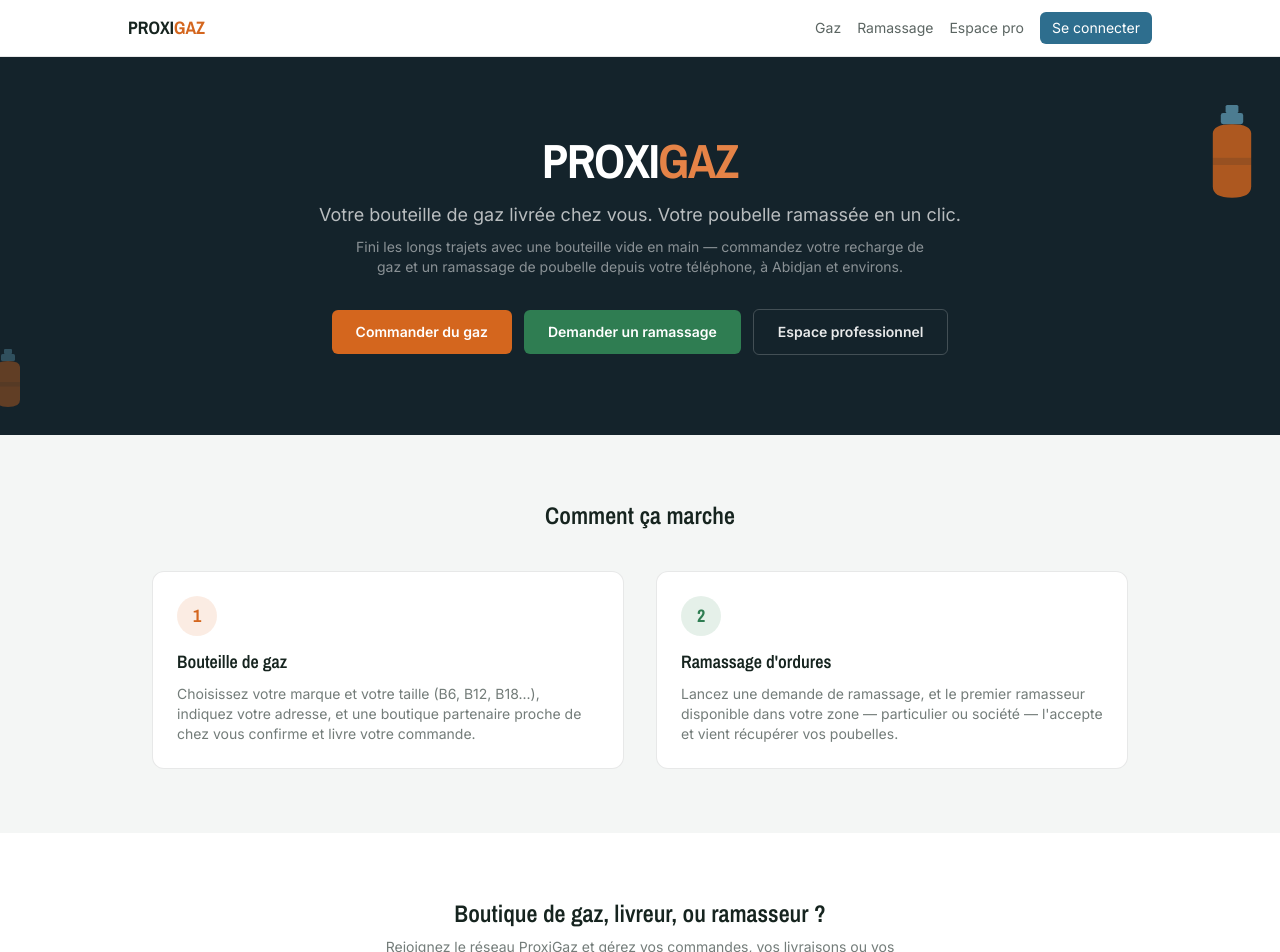
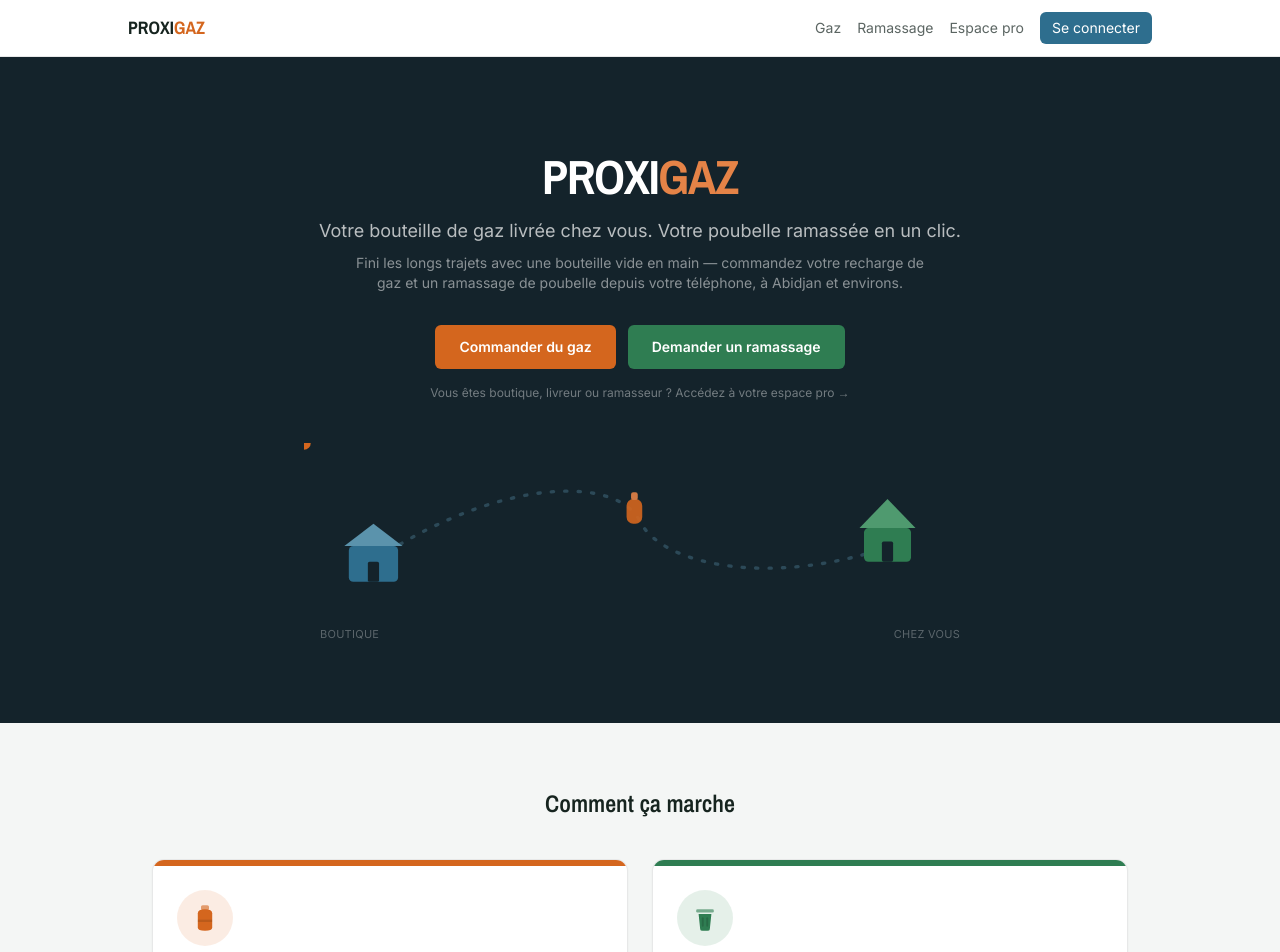
Before and after one commit to keuming/proxygaz-vitrine, a React (Vite) app: page / in a window 1280 px wide. Shown: the top 952 px of the page. Built offline with nearby package versions, Linux system fonts and the light colour scheme; no server answers.

Commit message:
Relooking de l'accueil : hero désencombré, trajet de livraison animé (élément signature), icônes dédiées pour les étapes ; pop-up de succès animée (coche qui se dessine) sur les deux parcours de commande, y compris le ramassage qui n'en avait aucune

```diff
--- /dev/null
+++ b/src/components/DeliveryRoute.tsx
@@ -0,0 +1,45 @@
+export function DeliveryRoute({ className = "" }: { className?: string }) {
+  return (
+    <svg
+      viewBox="0 0 600 160"
+      className={className}
+      fill="none"
+      xmlns="http://www.w3.org/2000/svg"
+      aria-hidden="true"
+    >
+      <path
+        id="route-path"
+        d="M 70 100 C 180 30, 280 30, 300 70 C 320 110, 420 130, 530 90"
+        stroke="#5B93AC"
+        strokeOpacity="0.35"
+        strokeWidth="3"
+        strokeDasharray="2 10"
+        strokeLinecap="round"
+        className="animate-dash-move"
+      />
+
+      <circle r="6" fill="#D4661E">
+        <animateMotion dur="3.5s" repeatCount="indefinite" rotate="auto">
+          <mpath href="#route-path" />
+        </animateMotion>
+      </circle>
+
+      <g transform="translate(40, 78)">
+        <rect x="0" y="14" width="44" height="32" rx="4" fill="#2E6E8E" />
+        <path d="M -4 14 L 22 -6 L 48 14 Z" fill="#5B93AC" />
+        <rect x="17" y="28" width="10" height="18" rx="1.5" fill="#14232B" />
+      </g>
+
+      <g transform="translate(500, 58)">
+        <rect x="0" y="18" width="42" height="30" rx="4" fill="#2F7D52" />
+        <path d="M -4 18 L 21 -8 L 46 18 Z" fill="#4F9A6F" />
+        <rect x="16" y="30" width="10" height="18" rx="1.5" fill="#14232B" />
+      </g>
+
+      <g transform="translate(288, 44)" opacity="0.9">
+        <rect x="0" y="6" width="14" height="22" rx="6" fill="#D4661E" />
+        <rect x="4" y="0" width="6" height="7" rx="2" fill="#E58347" />
+      </g>
+    </svg>
+  );
+}
--- /dev/null
+++ b/src/components/SuccessModal.tsx
@@ -0,0 +1,50 @@
+import { ReactNode } from "react";
+
+export function SuccessModal({
+  titre,
+  sousTitre,
+  couleur = "gaz",
+  children,
+}: {
+  titre: string;
+  sousTitre?: string;
+  couleur?: "gaz" | "safety";
+  children?: ReactNode;
+}) {
+  const teinte = couleur === "gaz" ? "gaz" : "safety";
+
+  return (
+    <div className="fixed inset-0 z-50 flex items-center justify-center bg-ink/50 px-4 backdrop-blur-sm animate-overlay-in">
+      <div className="w-full max-w-sm animate-modal-pop rounded-2xl bg-white p-8 text-center shadow-2xl">
+        <div className="mx-auto mb-5 flex h-20 w-20 items-center justify-center">
+          <svg viewBox="0 0 80 80" className="h-20 w-20">
+            <circle
+              cx="40"
+              cy="40"
+              r="35"
+              fill="none"
+              strokeWidth="4"
+              className={`animate-draw-circle ${teinte === "gaz" ? "stroke-gaz-500" : "stroke-safety-500"}`}
+              strokeLinecap="round"
+              strokeDasharray="220"
+            />
+            <path
+              d="M24 41 L35 52 L57 29"
+              fill="none"
+              strokeWidth="5"
+              strokeLinecap="round"
+              strokeLinejoin="round"
+              className={`animate-draw-check ${teinte === "gaz" ? "stroke-gaz-500" : "stroke-safety-500"}`}
+              strokeDasharray="48"
+            />
+          </svg>
+        </div>
+
+        <h2 className="font-display text-xl font-semibold text-ink">{titre}</h2>
+        {sousTitre && <p className="mt-2 text-sm text-ink/60">{sousTitre}</p>}
+
+        {children && <div className="mt-6">{children}</div>}
+      </div>
+    </div>
+  );
+}
--- a/src/pages/Home.tsx
+++ b/src/pages/Home.tsx
@@ -1,19 +1,26 @@
 import { Link } from "react-router-dom";
+import { DeliveryRoute } from "../components/DeliveryRoute";
 
-function BouteilleFlottante({ className = "" }: { className?: string }) {
+function IconeBouteille() {
   return (
-    <svg
-      viewBox="0 0 160 160"
-      className={`animate-float ${className}`}
-      style={{ animationDelay: "0.3s" }}
-    >
-      <rect x="66" y="30" width="28" height="14" rx="3" fill="#5B93AC" />
-      <rect x="72" y="20" width="16" height="10" rx="2" fill="#5B93AC" />
+    <svg viewBox="0 0 40 40" className="h-8 w-8">
+      <rect x="15" y="4" width="10" height="6" rx="2" fill="currentColor" opacity="0.6" />
       <path
-        d="M 56 56 Q 56 44 80 44 Q 104 44 104 56 L 104 122 Q 104 136 80 136 Q 56 136 56 122 Z"
-        fill="#D4661E"
+        d="M11 14 Q11 9 20 9 Q29 9 29 14 L29 32 Q29 36 20 36 Q11 36 11 32 Z"
+        fill="currentColor"
       />
-      <rect x="56" y="86" width="48" height="9" fill="#14232B" opacity="0.15" />
+      <rect x="11" y="22" width="18" height="3" fill="black" opacity="0.12" />
+    </svg>
+  );
+}
+
+function IconePoubelle() {
+  return (
+    <svg viewBox="0 0 40 40" className="h-8 w-8">
+      <rect x="9" y="9" width="22" height="4" rx="1.5" fill="currentColor" opacity="0.6" />
+      <path d="M12 15 L14 34 Q14 36 17 36 L23 36 Q26 36 26 34 L28 15 Z" fill="currentColor" />
+      <rect x="16" y="19" width="2.4" height="12" rx="1.2" fill="black" opacity="0.15" />
+      <rect x="21.6" y="19" width="2.4" height="12" rx="1.2" fill="black" opacity="0.15" />
     </svg>
   );
 }
@@ -21,12 +28,8 @@
 export function Home() {
   return (
     <div>
-      {/* Hero */}
-      <section className="relative overflow-hidden bg-panel px-6 py-20 text-white">
-        <BouteilleFlottante className="pointer-events-none absolute -right-4 top-8 hidden w-32 opacity-80 sm:block" />
-        <BouteilleFlottante className="pointer-events-none absolute -left-8 bottom-4 hidden w-20 opacity-40 sm:block" />
-
-        <div className="relative mx-auto max-w-4xl text-center">
+      <section className="relative overflow-hidden bg-panel px-6 pb-14 pt-16 text-white sm:pb-20 sm:pt-24">
+        <div className="mx-auto max-w-4xl text-center">
           <div className="animate-fade-in font-display text-4xl font-bold tracking-tight sm:text-5xl">
             PROXI<span className="text-safety-400">GAZ</span>
           </div>
@@ -57,25 +60,36 @@
             >
               Demander un ramassage
             </Link>
+          </div>
+
           <Link
             to="/pro"
-              className="rounded-md border border-white/20 px-6 py-3 text-sm font-semibold text-white/90 transition-all hover:scale-105 hover:bg-white/10"
+            className="mt-4 inline-block animate-fade-in text-xs text-white/40 underline-offset-4 transition-colors hover:text-white/70 hover:underline"
+            style={{ animationDelay: "0.35s" }}
           >
-              Espace professionnel
+            Vous êtes boutique, livreur ou ramasseur ? Accédez à votre espace pro →
           </Link>
+        </div>
+
+        <div className="mx-auto mt-10 max-w-2xl animate-fade-in" style={{ animationDelay: "0.45s" }}>
+          <DeliveryRoute className="w-full" />
+          <div className="mt-1 flex justify-between px-4 text-[11px] uppercase tracking-wide text-white/30">
+            <span>Boutique</span>
+            <span>Chez vous</span>
           </div>
         </div>
       </section>
 
-      {/* Comment ça marche */}
       <section className="mx-auto max-w-5xl px-6 py-16">
         <h2 className="text-center font-display text-2xl font-semibold text-ink">
           Comment ça marche
         </h2>
-        <div className="mt-10 grid gap-8 sm:grid-cols-2">
-          <div className="animate-slide-up rounded-xl border border-ink/10 bg-white p-6 transition-all hover:-translate-y-1 hover:shadow-lg">
-            <div className="mb-3 inline-flex h-10 w-10 items-center justify-center rounded-full bg-safety-400/15 font-display text-lg font-bold text-safety-500">
-              1
+        <div className="mt-10 grid gap-6 sm:grid-cols-2">
+          <div className="animate-slide-up overflow-hidden rounded-xl border border-ink/10 bg-white shadow-sm transition-all hover:-translate-y-1 hover:shadow-lg">
+            <div className="h-1.5 bg-safety-500" />
+            <div className="p-6">
+              <div className="mb-4 inline-flex h-14 w-14 items-center justify-center rounded-full bg-safety-400/15 text-safety-500">
+                <IconeBouteille />
               </div>
               <h3 className="font-display text-lg font-semibold text-ink">Bouteille de gaz</h3>
               <p className="mt-2 text-sm text-ink/60">
@@ -83,12 +97,15 @@
                 et une boutique partenaire proche de chez vous confirme et livre votre commande.
               </p>
             </div>
+          </div>
           <div
-            className="animate-slide-up rounded-xl border border-ink/10 bg-white p-6 transition-all hover:-translate-y-1 hover:shadow-lg"
+            className="animate-slide-up overflow-hidden rounded-xl border border-ink/10 bg-white shadow-sm transition-all hover:-translate-y-1 hover:shadow-lg"
             style={{ animationDelay: "0.1s" }}
           >
-            <div className="mb-3 inline-flex h-10 w-10 items-center justify-center rounded-full bg-gaz-400/15 font-display text-lg font-bold text-gaz-500">
-              2
+            <div className="h-1.5 bg-gaz-500" />
+            <div className="p-6">
+              <div className="mb-4 inline-flex h-14 w-14 items-center justify-center rounded-full bg-gaz-400/15 text-gaz-500">
+                <IconePoubelle />
               </div>
               <h3 className="font-display text-lg font-semibold text-ink">Ramassage d'ordures</h3>
               <p className="mt-2 text-sm text-ink/60">
@@ -97,11 +114,18 @@
               </p>
             </div>
           </div>
+        </div>
       </section>
 
-      {/* Pour les professionnels */}
-      <section className="bg-white px-6 py-16">
-        <div className="mx-auto max-w-4xl text-center">
+      <section className="relative overflow-hidden bg-white px-6 py-16">
+        <div
+          className="pointer-events-none absolute inset-0 opacity-[0.03]"
+          style={{
+            backgroundImage: "radial-gradient(circle at 1px 1px, #16241F 1px, transparent 0)",
+            backgroundSize: "24px 24px",
+          }}
+        />
+        <div className="relative mx-auto max-w-4xl text-center">
           <h2 className="font-display text-2xl font-semibold text-ink">
             Boutique de gaz, livreur, ou ramasseur ?
           </h2>
--- a/tailwind.config.js
+++ b/tailwind.config.js
@@ -60,6 +60,30 @@
           "60%": { transform: "scale(1.25)" },
           "100%": { transform: "scale(1)" },
         },
+        dashMove: {
+          "0%": { strokeDashoffset: "24" },
+          "100%": { strokeDashoffset: "0" },
+        },
+        drawCheck: {
+          "0%": { strokeDashoffset: "48" },
+          "100%": { strokeDashoffset: "0" },
+        },
+        drawCircle: {
+          "0%": { strokeDashoffset: "220" },
+          "100%": { strokeDashoffset: "0" },
+        },
+        overlayIn: {
+          "0%": { opacity: "0" },
+          "100%": { opacity: "1" },
+        },
+        modalPop: {
+          "0%": { opacity: "0", transform: "scale(0.85) translateY(12px)" },
+          "100%": { opacity: "1", transform: "scale(1) translateY(0)" },
+        },
+        shrink: {
+          "0%": { transform: "scaleX(1)" },
+          "100%": { transform: "scaleX(0)" },
+        },
       },
       animation: {
         "fade-in": "fadeIn 0.5s ease-out both",
@@ -68,6 +92,11 @@
         float: "float 4s ease-in-out infinite",
         "pulse-soft": "pulseSoft 1.8s ease-in-out infinite",
         "check-pop": "checkPop 0.4s cubic-bezier(0.34, 1.56, 0.64, 1) both",
+        "dash-move": "dashMove 1.2s linear infinite",
+        "draw-check": "drawCheck 0.5s 0.4s cubic-bezier(0.65, 0, 0.35, 1) both",
+        "draw-circle": "drawCircle 0.6s cubic-bezier(0.65, 0, 0.35, 1) both",
+        "overlay-in": "overlayIn 0.2s ease-out both",
+        "modal-pop": "modalPop 0.35s cubic-bezier(0.34, 1.56, 0.64, 1) both",
       },
     },
   },
```
Also changed, not shown: src/pages/CommanderGaz.tsx (+19 -1 lines), src/pages/DemanderRamassage.tsx (+17 -1 lines). Lines whose indentation alone changed are shown as unchanged.
